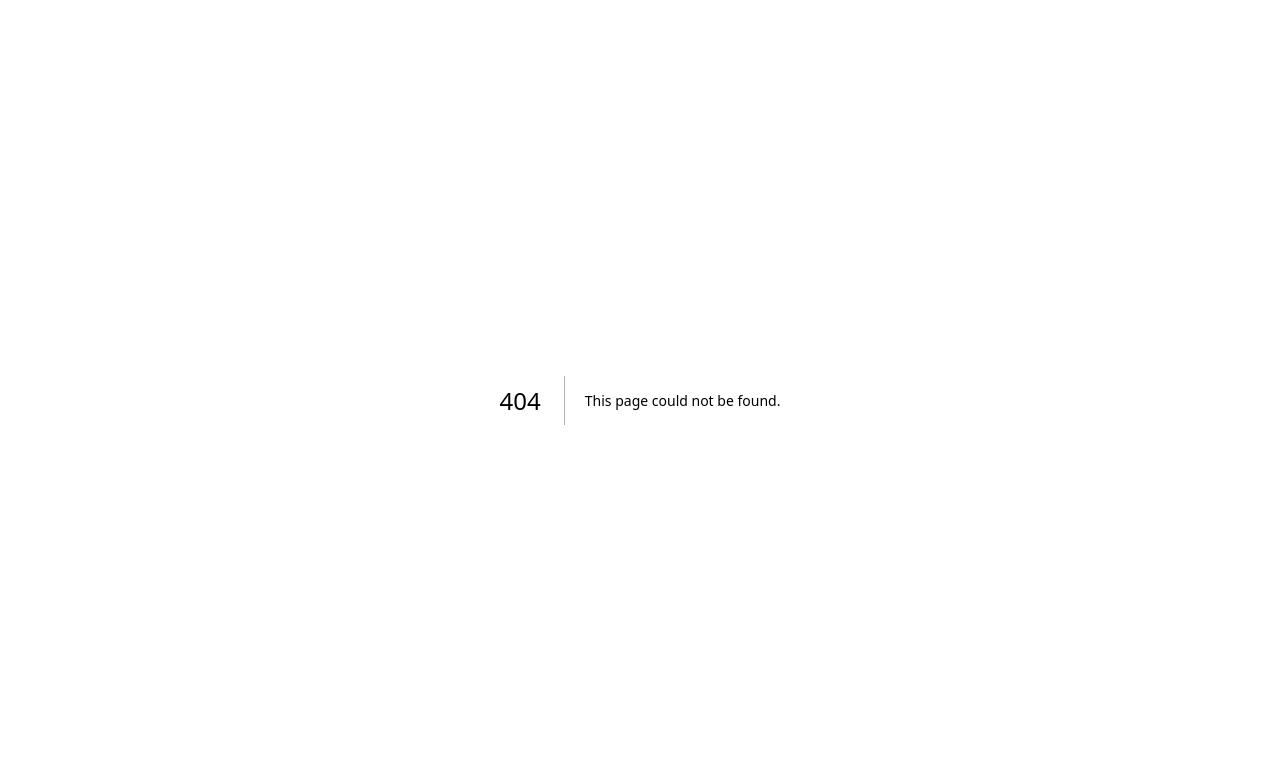
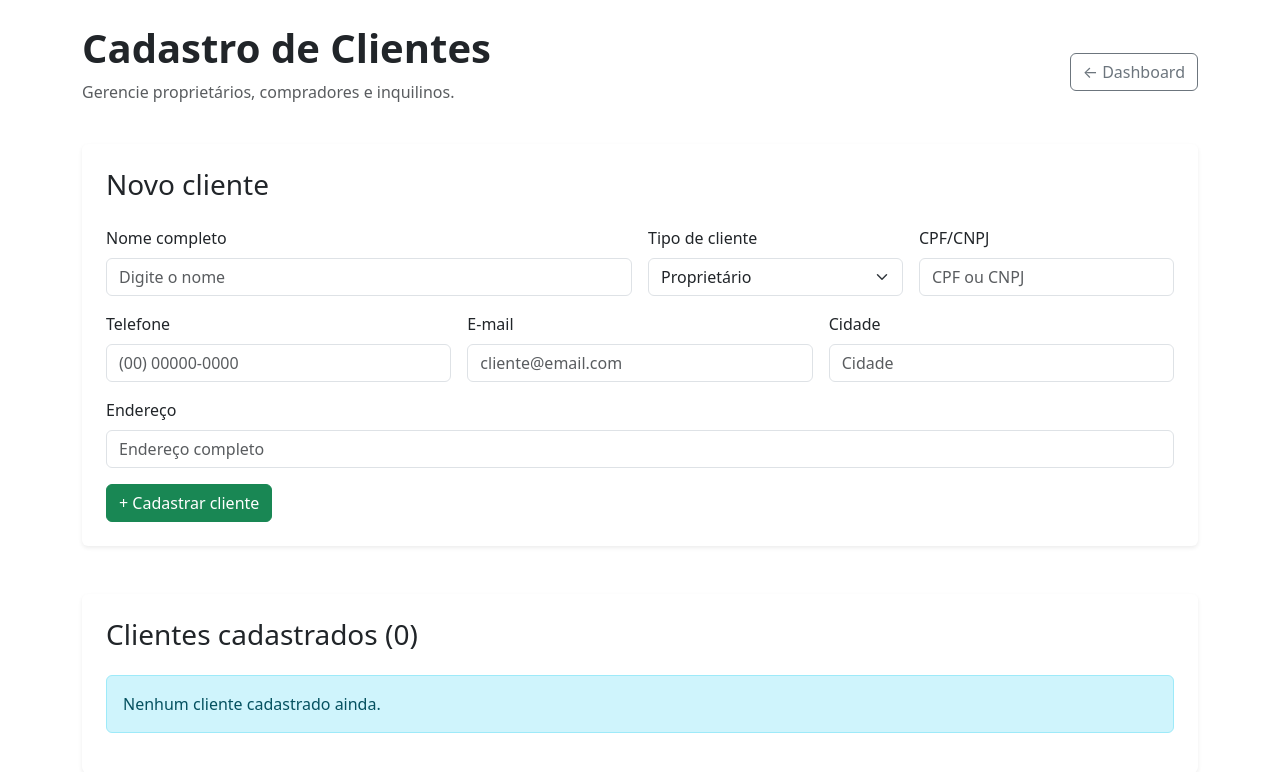
Before and after one commit to MarianeStriani/sistema-imobiliaria, a Next.js app: page /clientes in a window 1280 px wide. Before the commit this address had no page. Shown: the top 772 px of the page. Built offline with nearby package versions, Linux system fonts and the light colour scheme.

Commit message:
Create page.js

```diff
--- /dev/null
+++ b/app/clientes/page.js
@@ -0,0 +1,287 @@
+"use client";
+
+import "bootstrap/dist/css/bootstrap.min.css";
+import { useState } from "react";
+import Link from "next/link";
+
+export default function Clientes() {
+const [clientes, setClientes] = useState([]);
+
+const [form, setForm] = useState({
+nome: "",
+tipo: "Proprietário",
+documento: "",
+telefone: "",
+email: "",
+endereco: "",
+cidade: "",
+});
+
+function handleChange(e) {
+setForm({
+...form,
+[e.target.name]: e.target.value,
+});
+}
+
+function cadastrarCliente(e) {
+e.preventDefault();
+
+if (!form.nome || !form.telefone) {
+  alert("Preencha pelo menos o nome e o telefone.");
+  return;
+}
+
+setClientes([...clientes, form]);
+
+setForm({
+  nome: "",
+  tipo: "Proprietário",
+  documento: "",
+  telefone: "",
+  email: "",
+  endereco: "",
+  cidade: "",
+});
+
+}
+
+function excluirCliente(index) {
+const novaLista = clientes.filter((_, i) => i !== index);
+setClientes(novaLista);
+}
+
+return (
+<main className="container py-4">
+
+  <div className="d-flex justify-content-between align-items-center mb-4">
+    <div>
+      <h1 className="fw-bold">Cadastro de Clientes</h1>
+      <p className="text-muted">
+        Gerencie proprietários, compradores e inquilinos.
+      </p>
+    </div>
+
+    <Link href="/" className="btn btn-outline-secondary">
+      ← Dashboard
+    </Link>
+  </div>
+
+  {/* FORMULÁRIO */}
+  <div className="card shadow-sm border-0 mb-5">
+    <div className="card-body p-4">
+
+      <h3 className="mb-4">Novo cliente</h3>
+
+      <form onSubmit={cadastrarCliente}>
+
+        <div className="row g-3">
+
+          <div className="col-md-6">
+            <label className="form-label">
+              Nome completo
+            </label>
+
+            <input
+              type="text"
+              name="nome"
+              className="form-control"
+              value={form.nome}
+              onChange={handleChange}
+              placeholder="Digite o nome"
+            />
+          </div>
+
+          <div className="col-md-3">
+            <label className="form-label">
+              Tipo de cliente
+            </label>
+
+            <select
+              name="tipo"
+              className="form-select"
+              value={form.tipo}
+              onChange={handleChange}
+            >
+              <option>Proprietário</option>
+              <option>Comprador</option>
+              <option>Inquilino</option>
+              <option>Fiador</option>
+            </select>
+          </div>
+
+          <div className="col-md-3">
+            <label className="form-label">
+              CPF/CNPJ
+            </label>
+
+            <input
+              type="text"
+              name="documento"
+              className="form-control"
+              value={form.documento}
+              onChange={handleChange}
+              placeholder="CPF ou CNPJ"
+            />
+          </div>
+
+          <div className="col-md-4">
+            <label className="form-label">
+              Telefone
+            </label>
+
+            <input
+              type="tel"
+              name="telefone"
+              className="form-control"
+              value={form.telefone}
+              onChange={handleChange}
+              placeholder="(00) 00000-0000"
+            />
+          </div>
+
+          <div className="col-md-4">
+            <label className="form-label">
+              E-mail
+            </label>
+
+            <input
+              type="email"
+              name="email"
+              className="form-control"
+              value={form.email}
+              onChange={handleChange}
+              placeholder="cliente@email.com"
+            />
+          </div>
+
+          <div className="col-md-4">
+            <label className="form-label">
+              Cidade
+            </label>
+
+            <input
+              type="text"
+              name="cidade"
+              className="form-control"
+              value={form.cidade}
+              onChange={handleChange}
+              placeholder="Cidade"
+            />
+          </div>
+
+          <div className="col-12">
+            <label className="form-label">
+              Endereço
+            </label>
+
+            <input
+              type="text"
+              name="endereco"
+              className="form-control"
+              value={form.endereco}
+              onChange={handleChange}
+              placeholder="Endereço completo"
+            />
+          </div>
+
+          <div className="col-12">
+            <button
+              type="submit"
+              className="btn btn-success"
+            >
+              + Cadastrar cliente
+            </button>
+          </div>
+
+        </div>
+
+      </form>
+
+    </div>
+  </div>
+
+  {/* LISTAGEM */}
+  <div className="card shadow-sm border-0">
+
+    <div className="card-body p-4">
+
+      <h3 className="mb-4">
+        Clientes cadastrados ({clientes.length})
+      </h3>
+
+      {clientes.length === 0 ? (
+        <div className="alert alert-info">
+          Nenhum cliente cadastrado ainda.
+        </div>
+      ) : (
+
+        <div className="table-responsive">
+
+          <table className="table table-hover align-middle">
+
+            <thead>
+              <tr>
+                <th>Nome</th>
+                <th>Tipo</th>
+                <th>CPF/CNPJ</th>
+                <th>Telefone</th>
+                <th>E-mail</th>
+                <th>Cidade</th>
+                <th>Ação</th>
+              </tr>
+            </thead>
+
+            <tbody>
+
+              {clientes.map((cliente, index) => (
+
+                <tr key={index}>
+
+                  <td>
+                    <strong>{cliente.nome}</strong>
+                  </td>
+
+                  <td>
+                    <span className="badge bg-primary">
+                      {cliente.tipo}
+                    </span>
+                  </td>
+
+                  <td>{cliente.documento}</td>
+
+                  <td>{cliente.telefone}</td>
+
+                  <td>{cliente.email}</td>
+
+                  <td>{cliente.cidade}</td>
+
+                  <td>
+                    <button
+                      className="btn btn-sm btn-danger"
+                      onClick={() => excluirCliente(index)}
+                    >
+                      Excluir
+                    </button>
+                  </td>
+
+                </tr>
+
+              ))}
+
+            </tbody>
+
+          </table>
+
+        </div>
+
+      )}
+
+    </div>
+
+  </div>
+
+</main>
+
+);
+}
```
